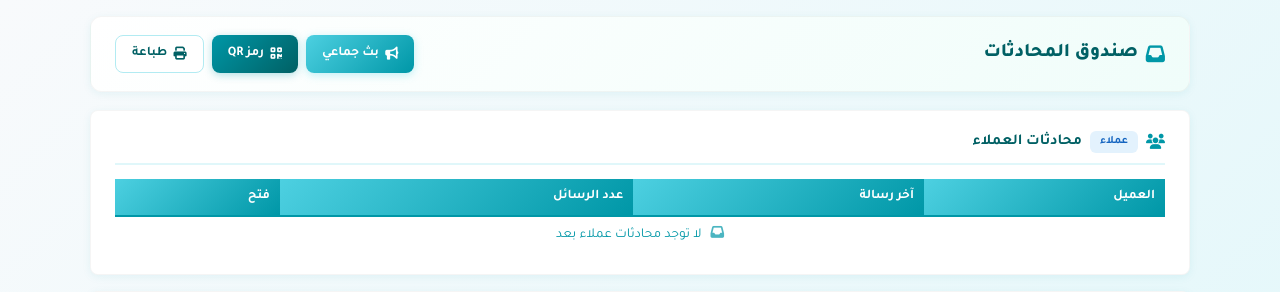
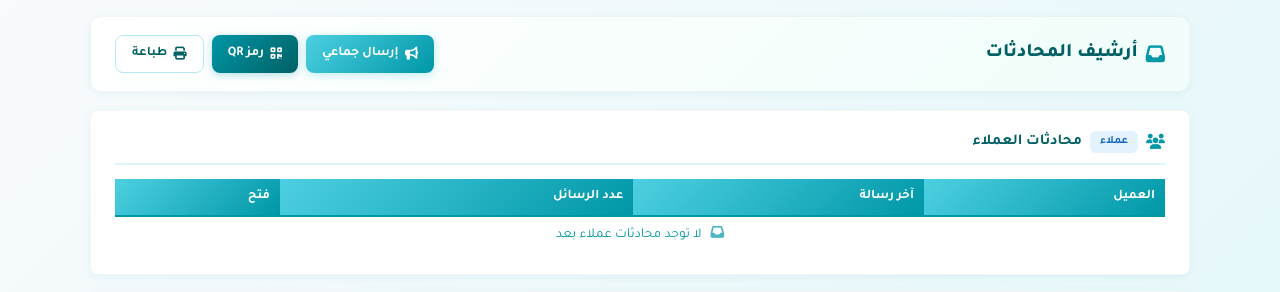
Before and after one commit to ahmadkh511/balanceproject, a Django app: template chat/templates/chat/staff_inbox.html in a window 1280 px wide. Shown: the top 292 px of the page. Run offline with Django 5.2, Linux system fonts and the light colour scheme; the template is opened without the code that fills it, so the values that code supplies are empty.

Commit message:
chang box  to archev2

```diff
--- a/chat/templates/chat/staff_inbox.html
+++ b/chat/templates/chat/staff_inbox.html
@@ -300,7 +300,7 @@
                 </td>
                 <td style="vertical-align:middle; text-align:center;">
                     <div class="ph-company" id="phCompanyName">اسم الشركة</div>
-                    <div class="ph-details" id="phCompanyDetails">صندوق المحادثات</div>
+                    <div class="ph-details" id="phCompanyDetails">أرشيف المحادثات</div>
                 </td>
                 <td style="width:80px;"></td>
             </tr>
@@ -314,10 +314,10 @@
 
     <!-- ===== Page header ===== -->
     <div class="page-header-card no-print">
-        <h1><i class="fas fa-inbox"></i> صندوق المحادثات</h1>
+        <h1><i class="fas fa-inbox"></i> أرشيف المحادثات</h1>
         <div class="header-actions">
-            <a href="https://balanceiqsoft.com/chat/broadcast/" class="header-btn header-btn-broadcast" title="إرسال رسالة بث جماعي">
-                <i class="fas fa-bullhorn"></i> بث جماعي
+            <a href="https://balanceiqsoft.com/chat/broadcast/" class="header-btn header-btn-broadcast" title="إرسال رسالة جماعي">
+                <i class="fas fa-bullhorn"></i> إرسال جماعي
             </a>
             <a href="{% url 'share_qr' %}" class="header-btn header-btn-qr" title="عرض/طباعة رمز QR">
                 <i class="fas fa-qrcode"></i> رمز QR
```
